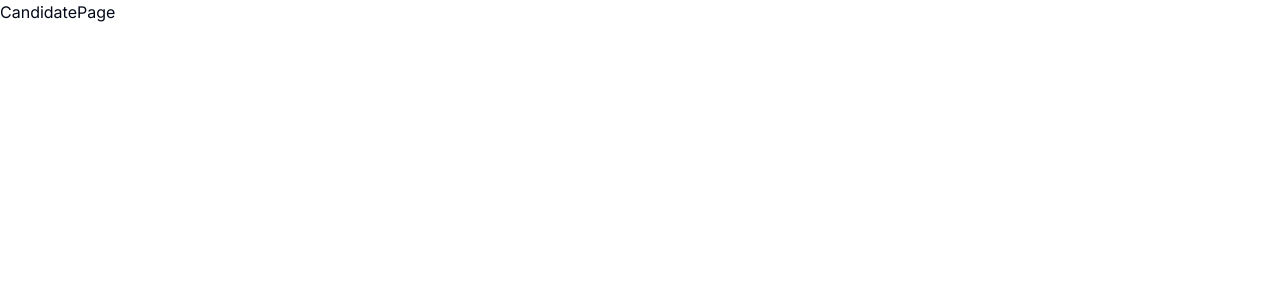
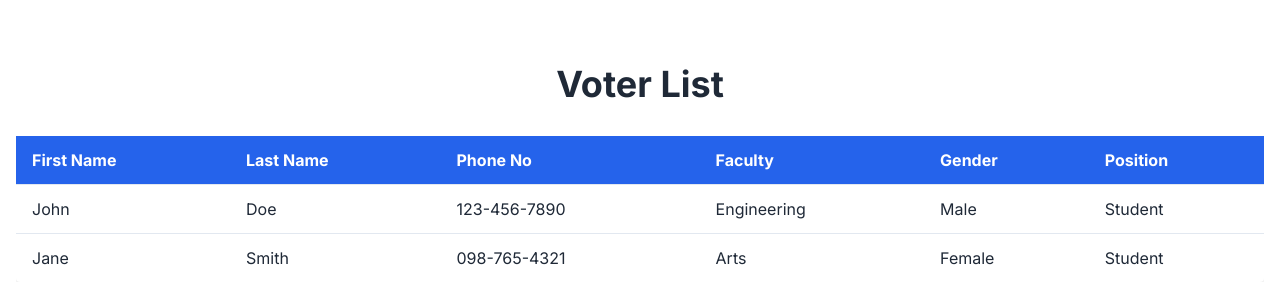
Before and after one commit to Voter-Media/VotingApp_Client, a Next.js app: page /candidates in a window 1280 px wide. Shown: the top 304 px of the page. Built offline with nearby package versions, Linux system fonts and the light colour scheme.

Commit message:
candidate details page

```diff
--- a/src/app/(auth)/signin/page.tsx
+++ b/src/app/(auth)/signin/page.tsx
@@ -4,7 +4,9 @@ import { useSearchParams } from "next/navigation";
 import { z } from "zod";
 
 export const formSchema = z.object({
-  studentId: z.string().regex(/PUR[0-9]{3}[A-Z]{3}[0-9]{3}/),
+  studentId: z.string().regex(/PUR[0-9]{3}[A-Z]{3}[0-9]{3}/, {
+    message: "Invalid student ID. It should be in the format PUR078BME001",
+  }),
   password: z
     .string()
     .min(6, { message: "Password must be at least 6 characters long" }),
@@ -15,15 +17,9 @@ export const formSchema = z.object({
   faculty: z.enum(["BEI", "BCT", "BME", "BCE", "BEL", "BAG", "BAR"]),
   level: z.enum(["1st year", "2nd year", "3rd year", "4th year", "5th year"]),
   role: z.enum(["voter", "candidate", "guest", "admin"]),
+  description: z.string().optional(),
+  imageUrl: z.string().optional(),
 });
-// studentId: "",
-//       password: "",
-//       confirmPassword: "",
-//       firstName: "",
-//       lastName: "",
-//       gender: "Male",
-//       faculty: "BEI",
-//       level: "1st year",
 
 const LoginPage = () => {
   const searchParams = useSearchParams();
--- a/src/app/(root)/candidates/[id]/page.tsx
+++ b/src/app/(root)/candidates/[id]/page.tsx
@@ -1,5 +1,30 @@
-const CandidateDetailsPage = () => {
-  return <div>CandidateDetailsPage</div>;
+import Container from "@/components/Container";
+import Image from "next/image";
+
+const CandidateDetailsPage = ({ params }: { params: { id: string } }) => {
+  return (
+    <Container className="max-w-[580px] my-8 gap-4">
+      <h2 className="text-3xl font-semibold">Candidate Name</h2>
+      <Image
+        src={"/next.svg"}
+        width={500}
+        height={500}
+        alt="Candidate Image"
+        className="w-full rounded-xl"
+      />
+      <p>
+        Lorem ipsum dolor, sit amet consectetur adipisicing elit. Quisquam
+        aliquid, deleniti rem quas mollitia pariatur velit labore quia assumenda
+        eum fugit quo repudiandae repellendus dignissimos nobis saepe illo
+        expedita voluptates nostrum asperiores. Pariatur assumenda harum ex odio
+        ipsa quaerat, dignissimos deserunt soluta, tempora voluptatem
+        consequuntur aspernatur eos consectetur quas eveniet.
+      </p>
+      <p>Faculty: BME</p>
+      <p>Year: Last</p>
+      <p>Party: Chebi Sang</p>
+    </Container>
+  );
 };
 
 export default CandidateDetailsPage;
--- a/src/app/(root)/candidates/page.tsx
+++ b/src/app/(root)/candidates/page.tsx
@@ -1,5 +1,75 @@
+"use client";
+import { useRouter } from "next/navigation";
+
 const CandidatePage = () => {
-  return <div>CandidatePage</div>;
+  const candidateId: number = 12341234;
+  const router = useRouter();
+  const candidates = [
+    {
+      candidate_id: 123,
+      firstname: "John",
+      lastname: "Doe",
+      phoneno: "123-456-7890",
+      yearlevel: "Sophomore",
+      faculty: "Engineering",
+      gender: "Male",
+      role: "Student",
+      verified: true,
+      voted: false,
+    },
+    {
+      candidate_id: 456,
+      firstname: "Jane",
+      lastname: "Smith",
+      phoneno: "098-765-4321",
+      yearlevel: "Senior",
+      faculty: "Arts",
+      gender: "Female",
+      role: "Student",
+      verified: true,
+      voted: true,
+    },
+    // Add more voters as needed
+  ];
+  return (
+    <div className="text-gray-800 py-16 min-h-[80vh]">
+      <div className="container mx-auto px-4">
+        <h1 className="text-4xl font-bold mb-8 text-center">Voter List</h1>
+        <div className="overflow-x-auto">
+          <table className="min-w-full bg-white shadow-md rounded">
+            <thead>
+              <tr className="align-left text-left bg-blue-600 text-white">
+                <th className="py-3 px-4">First Name</th>
+                <th className="py-3 px-4">Last Name</th>
+                <th className="py-3 px-4">Phone No</th>
+                <th className="py-3 px-4">Faculty</th>
+                <th className="py-3 px-4">Gender</th>
+                <th className="py-3 px-4">Position</th>
+              </tr>
+            </thead>
+            <tbody>
+              {candidates.map((candidate, index) => (
+                <tr
+                  onClick={() =>
+                    router.push(`/candidates/${candidate.candidate_id}`)
+                  }
+                  key={index}
+                  className="border-t hover:bg-gray-100 transition-all ease-in-out duration-400 cursor-pointer"
+                >
+                  <td className="py-3 px-4">{candidate.firstname}</td>
+                  <td className="py-3 px-4">{candidate.lastname}</td>
+                  <td className="py-3 px-4">{candidate.phoneno}</td>
+                  <td className="py-3 px-4">{candidate.faculty}</td>
+                  <td className="py-3 px-4">{candidate.gender}</td>
+                  <td className="py-3 px-4">{candidate.role}</td>
+                </tr>
+              ))}
+            </tbody>
+          </table>
+        </div>
+      </div>
+    </div>
+  );
 };
 
 export default CandidatePage;
--- a/src/components/shared/form/index.tsx
+++ b/src/components/shared/form/index.tsx
@@ -16,9 +16,13 @@ import {
   SelectTrigger,
   SelectValue,
 } from "@/components/ui/select";
+import { Textarea } from "@/components/ui/textarea";
 import { zodResolver } from "@hookform/resolvers/zod";
+import { CloudUpload } from "lucide-react";
+import Image from "next/image";
 import Link from "next/link";
-import React from "react";
+import { useRouter, useSearchParams } from "next/navigation";
+import React, { ChangeEvent, useState } from "react";
 import { useForm } from "react-hook-form";
 import { z } from "zod";
 
@@ -27,7 +31,17 @@ type FormComponentProps = {
   onSubmit?: (values: z.infer<typeof formSchema>) => void;
 };
 
+function getImageData(event: ChangeEvent<HTMLInputElement>) {
+  return URL.createObjectURL(event.target.files![0]);
+}
+
 const FormComponent = ({ type, onSubmit }: FormComponentProps) => {
+  const searchParams = useSearchParams();
+  const router = useRouter();
+  const role = searchParams.get("role");
+
+  const [preview, setPreview] = useState<string>("");
+
   const form = useForm<z.infer<typeof formSchema>>({
     resolver: zodResolver(formSchema),
     defaultValues: {
@@ -40,6 +54,8 @@ const FormComponent = ({ type, onSubmit }: FormComponentProps) => {
       faculty: "BEI",
       level: "1st year",
       role: "guest",
+      description: "",
+      imageUrl: "",
     },
   });
 
@@ -47,6 +63,10 @@ const FormComponent = ({ type, onSubmit }: FormComponentProps) => {
     if (onSubmit) {
       onSubmit(values);
     }
+  };
+
+  const updateRoleQueryParam = (newRole: string) => {
+    router.push(`/signin?type=${type}&role=${newRole}`);
   };
 
   return (
@@ -224,7 +244,10 @@ const FormComponent = ({ type, onSubmit }: FormComponentProps) => {
                 <FormItem className="flex flex-col w-full justify-center">
                   <FormLabel>Role</FormLabel>
                   <Select
-                    onValueChange={field.onChange}
+                    onValueChange={(value) => {
+                      field.onChange(value);
+                      updateRoleQueryParam(value);
+                    }}
                     defaultValue={field.value}
                   >
                     <FormControl>
@@ -244,6 +267,62 @@ const FormComponent = ({ type, onSubmit }: FormComponentProps) => {
             />
           </div>
         ) : null}
+
+        {role === "candidate" ? (
+          <div className="flex flex-col gap-4">
+            <FormField
+              control={form.control}
+              name="description"
+              render={({ field }) => (
+                <FormItem>
+                  <FormLabel>Enter Description Here</FormLabel>
+                  <FormControl>
+                    <Textarea rows={6} {...field} />
+                  </FormControl>
+                  <FormMessage />
+                </FormItem>
+              )}
+            />
+            <FormField
+              control={form.control}
+              name="imageUrl"
+              render={({ field: { onChange, value } }) => (
+                <FormItem>
+                  <FormControl>
+                    <div className="relative">
+                      <Input
+                        type="file"
+                        name="imageUrl"
+                        onChange={(event) => {
+                          const displayUrl = getImageData(event);
+                          setPreview(displayUrl);
+                          onChange(displayUrl);
+                        }}
+                        className="h-40 flex items-center justify-center cursor-pointer outline-dashed outline-4 outline-primary ring-0 border-collapse"
+                      />
+                      {value !== "" ? (
+                        <Image
+                          src={preview}
+                          width={100}
+                          height={100}
+                          className="absolute object-cover top-0 flex items-center justify-center h-full w-full pointer-events-none bg-white"
+                          alt="Image"
+                        />
+                      ) : (
+                        <div className="pointer-events-none absolute top-0 flex flex-col gap-2 items-center justify-center w-full h-full bg-white rounded-lg">
+                          <CloudUpload className="w-1/5 h-1/5" />
+                          Upload your Image
+                        </div>
+                      )}
+                    </div>
+                  </FormControl>
+                  <FormMessage />
+                </FormItem>
+              )}
+            />
+          </div>
+        ) : null}
+
         <Button type="submit">
           {type === "register" ? "Register" : "Login"}
         </Button>
--- /dev/null
+++ b/src/components/ui/textarea.tsx
@@ -0,0 +1,24 @@
+import * as React from "react"
+
+import { cn } from "@/lib/utils"
+
+export interface TextareaProps
+  extends React.TextareaHTMLAttributes<HTMLTextAreaElement> {}
+
+const Textarea = React.forwardRef<HTMLTextAreaElement, TextareaProps>(
+  ({ className, ...props }, ref) => {
+    return (
+      <textarea
+        className={cn(
+          "flex min-h-[80px] w-full rounded-md border border-input bg-background px-3 py-2 text-sm ring-offset-background placeholder:text-muted-foreground focus-visible:outline-none focus-visible:ring-2 focus-visible:ring-ring focus-visible:ring-offset-2 disabled:cursor-not-allowed disabled:opacity-50",
+          className
+        )}
+        ref={ref}
+        {...props}
+      />
+    )
+  }
+)
+Textarea.displayName = "Textarea"
+
+export { Textarea }
```
